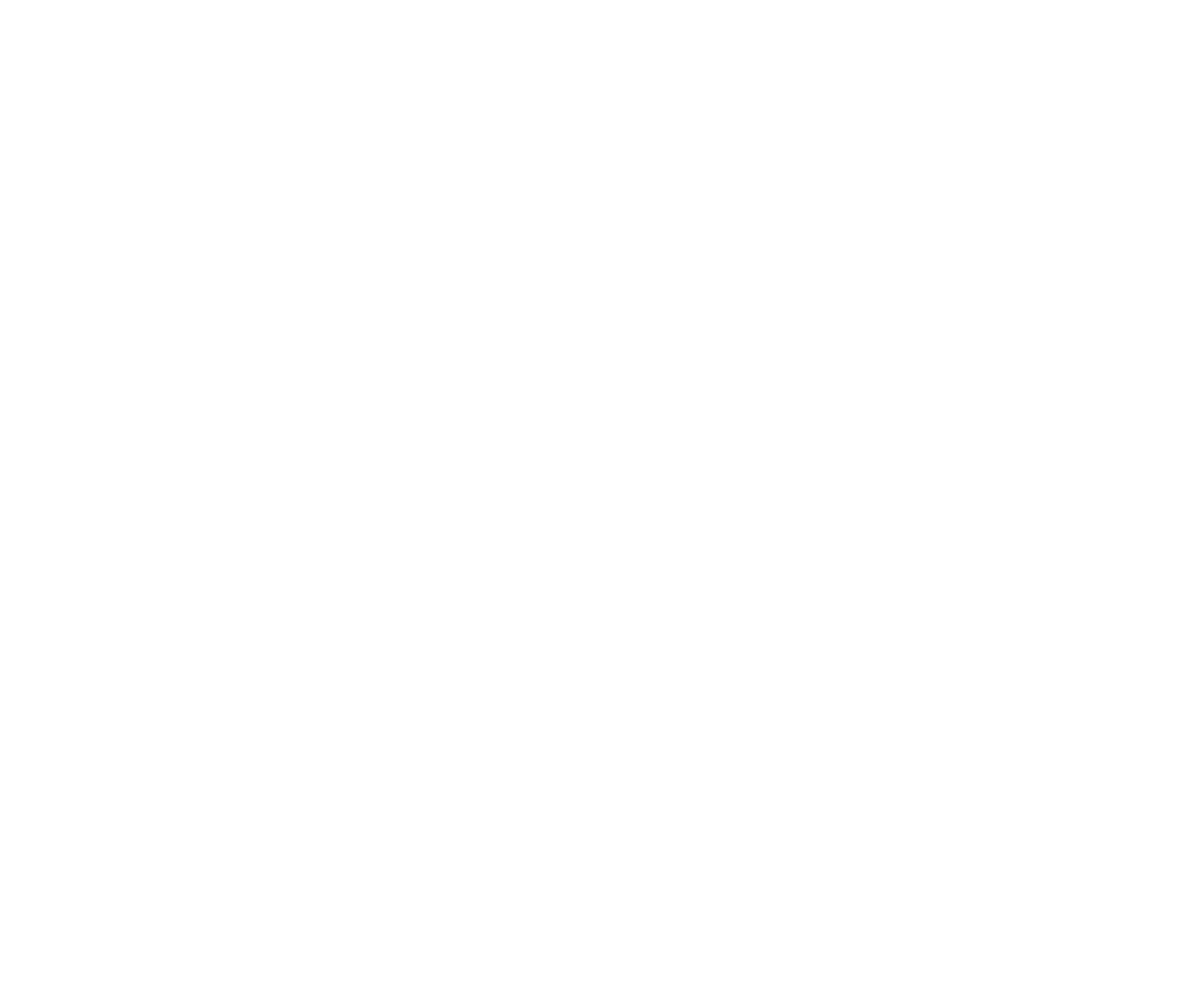
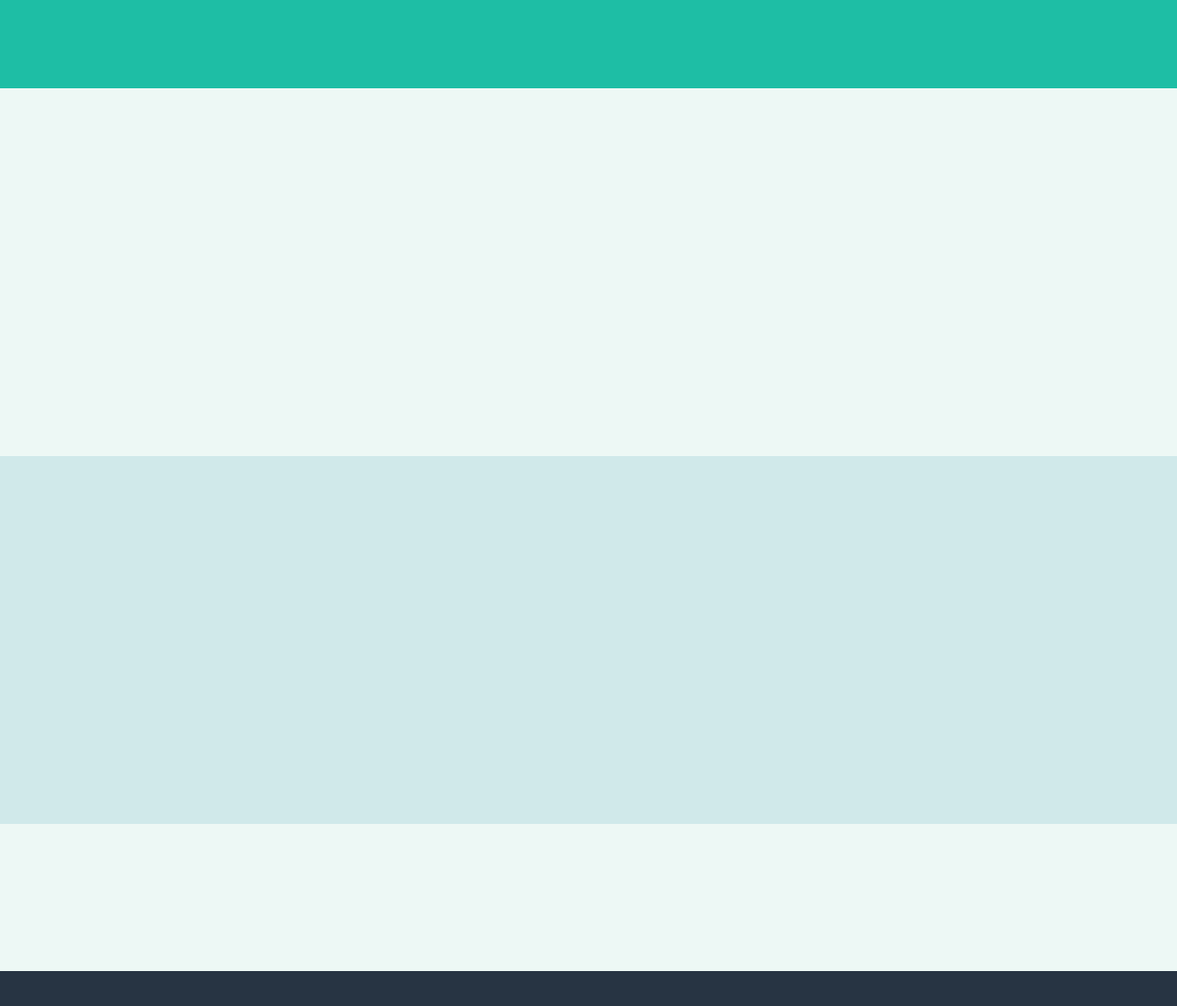
Before and after one commit to igilgamesh/Whatsapp, a plain HTML site: page index.html in a window 1280 px wide. Shown: the whole page at 92% size. Before the commit the page ends 800 px from the top, so only its background shows below. Drawn offline with Linux system fonts and the light colour scheme.

Commit message:
created layout

```diff
--- a/index.html
+++ b/index.html
@@ -4,7 +4,15 @@
     <meta charset="UTF-8" />
     <meta name="viewport" content="width=device-width, initial-scale=1.0" />
     <link rel="stylesheet" href="styles.css" />
-    <title>Document</title>
+    <title>WhatsApp</title>
   </head>
-  <body></body>
+  <body>
+    <header>
+      <div class="header-container"></div>
+    </header>
+    <section></section>
+    <section></section>
+    <section></section>
+    <footer></footer>
+  </body>
 </html>
--- a/styles.css
+++ b/styles.css
@@ -0,0 +1,43 @@
+body,
+html {
+  height: 100%;
+}
+
+body {
+  margin: 0;
+  font-family: "Segoe UI", Tahoma, Geneva, Verdana, sans-serif;
+  display: grid;
+  grid-template-columns: 50% 50%;
+  grid-template-rows: 12% 50% 50% 20% 43.5%;
+  grid-template-areas:
+    "header  header"
+    "sec1    sec1"
+    "sec2    sec2"
+    "sec3    sec3"
+    "footer  footer";
+}
+
+header {
+  grid-area: header;
+  background: #1ebea5;
+}
+
+section:nth-of-type(1) {
+  grid-area: sec1;
+  background: #edf8f5;
+}
+
+section:nth-of-type(2) {
+  grid-area: sec2;
+  background: #d0e9ea;
+}
+
+section:nth-of-type(3) {
+  grid-area: sec3;
+  background: #edf8f5;
+}
+
+footer {
+  grid-area: footer;
+  background: #273443;
+}
```
